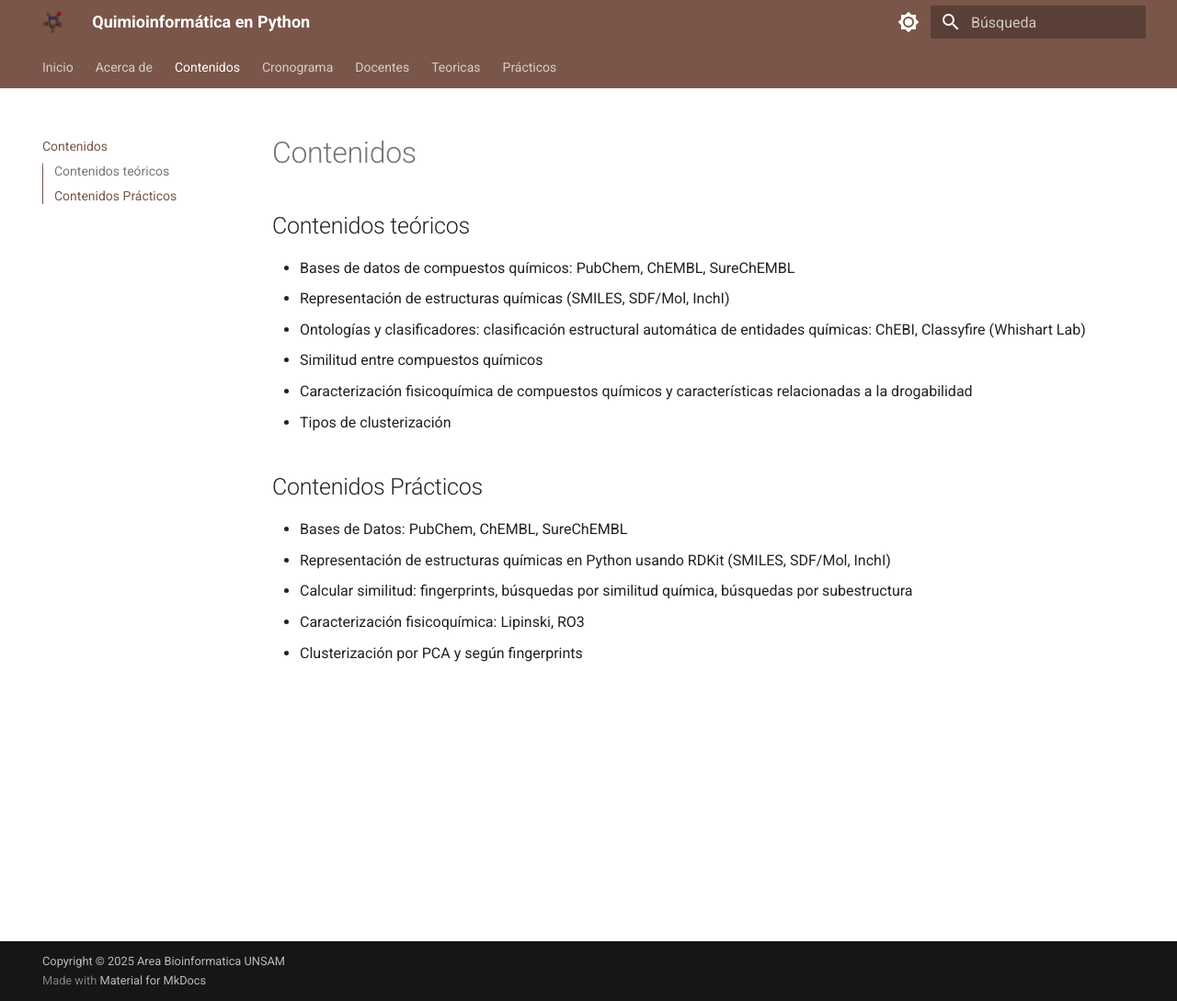
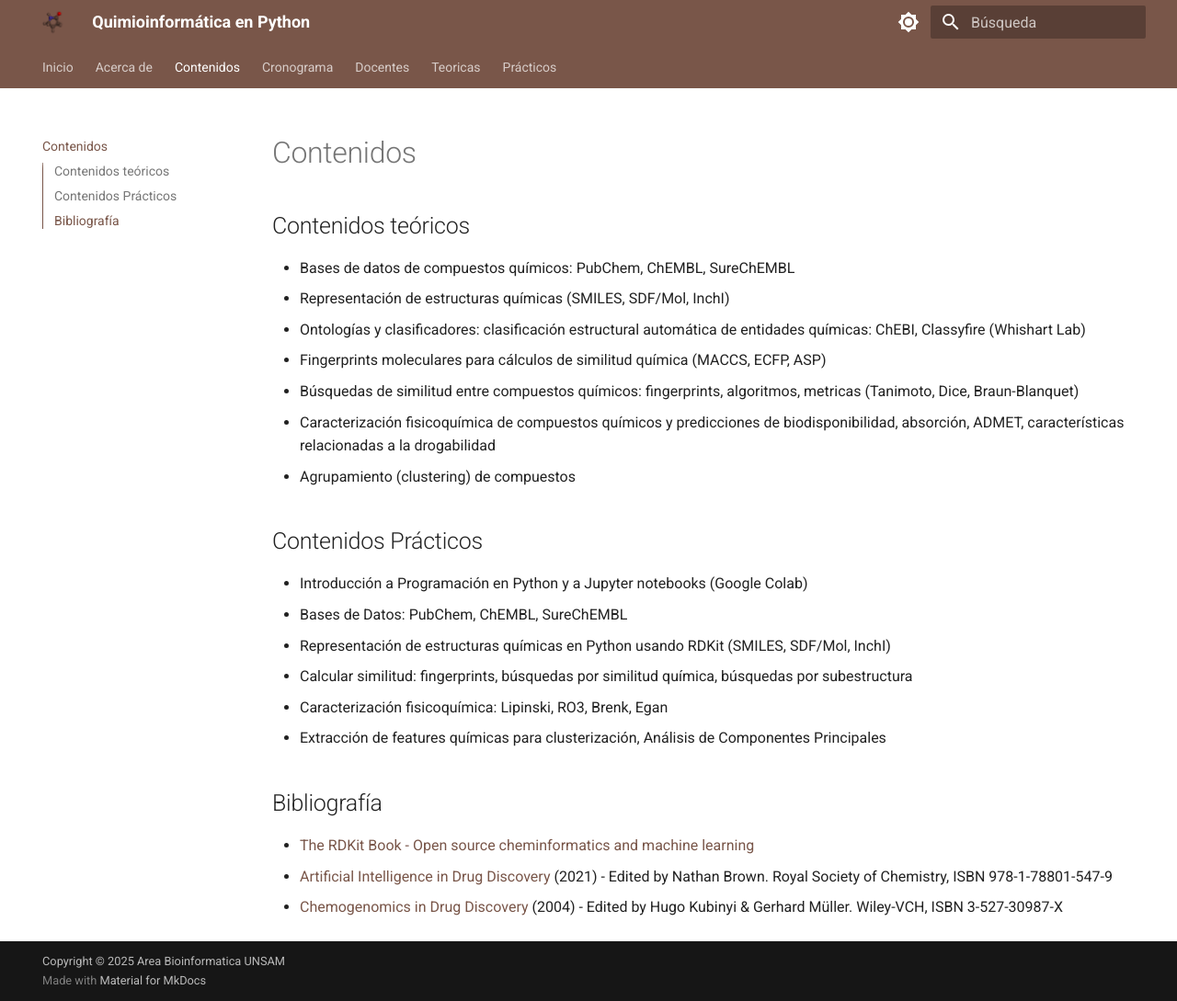
Before and after one commit to bioinformatica-iib/quimioinformatica, an MkDocs documentation site: the page built from docs/contenidos.md, in a window 1280 px wide and 1089 px high. Shown: the whole window at 92% size. Built offline with MkDocs 1.6.1 and Material for MkDocs 9.7.7, drawn with Linux system fonts in a browser that asks for light colours; comment, search, counter and statistics services are not loaded.

Commit message:
actualizo contenidos

```diff
--- a/docs/contenidos.md
+++ b/docs/contenidos.md
@@ -3,17 +3,25 @@
 * Bases de datos de compuestos químicos: PubChem, ChEMBL, SureChEMBL
 * Representación de estructuras químicas (SMILES, SDF/Mol, InchI)
 * Ontologías y clasificadores: clasificación estructural automática de entidades químicas: ChEBI, Classyfire (Whishart Lab)
-* Similitud entre compuestos químicos
-* Caracterización fisicoquímica de compuestos químicos y características relacionadas a la  drogabilidad
-* Tipos de clusterización
+* Fingerprints moleculares para cálculos de similitud química (MACCS, ECFP, ASP)
+* Búsquedas de similitud entre compuestos químicos: fingerprints, algoritmos, metricas (Tanimoto, Dice, Braun-Blanquet)
+* Caracterización fisicoquímica de compuestos químicos y predicciones de biodisponibilidad, absorción, ADMET, características relacionadas a la drogabilidad
+* Agrupamiento (clustering) de compuestos
 
 ## Contenidos Prácticos
 
+* Introducción a Programación en Python y a Jupyter notebooks (Google Colab)
 * Bases de Datos: PubChem, ChEMBL, SureChEMBL
 * Representación de estructuras químicas en Python usando RDKit (SMILES, SDF/Mol, InchI)
 * Calcular similitud: fingerprints, búsquedas por similitud química, búsquedas por subestructura
-* Caracterización fisicoquímica: Lipinski, RO3
-* Clusterización por PCA y según fingerprints
+* Caracterización fisicoquímica: Lipinski, RO3, Brenk, Egan
+* Extracción de features químicas para clusterización, Análisis de Componentes Principales
+
+## Bibliografía
+
+ * [The RDKit Book - Open source cheminformatics and machine learning](https://www.rdkit.org/docs/RDKit_Book.html)
+ * [Artificial Intelligence in Drug Discovery](https://doi.org/10.1039/9781788016841) (2021) - Edited by Nathan Brown. Royal Society of Chemistry, ISBN 978-1-78801-547-9
+ * [Chemogenomics in Drug Discovery](https://doi.org/10.1002/3527603948) (2004) - Edited by Hugo Kubinyi & Gerhard Müller. Wiley-VCH, ISBN 3-527-30987-X
 
 
 <!--
```
